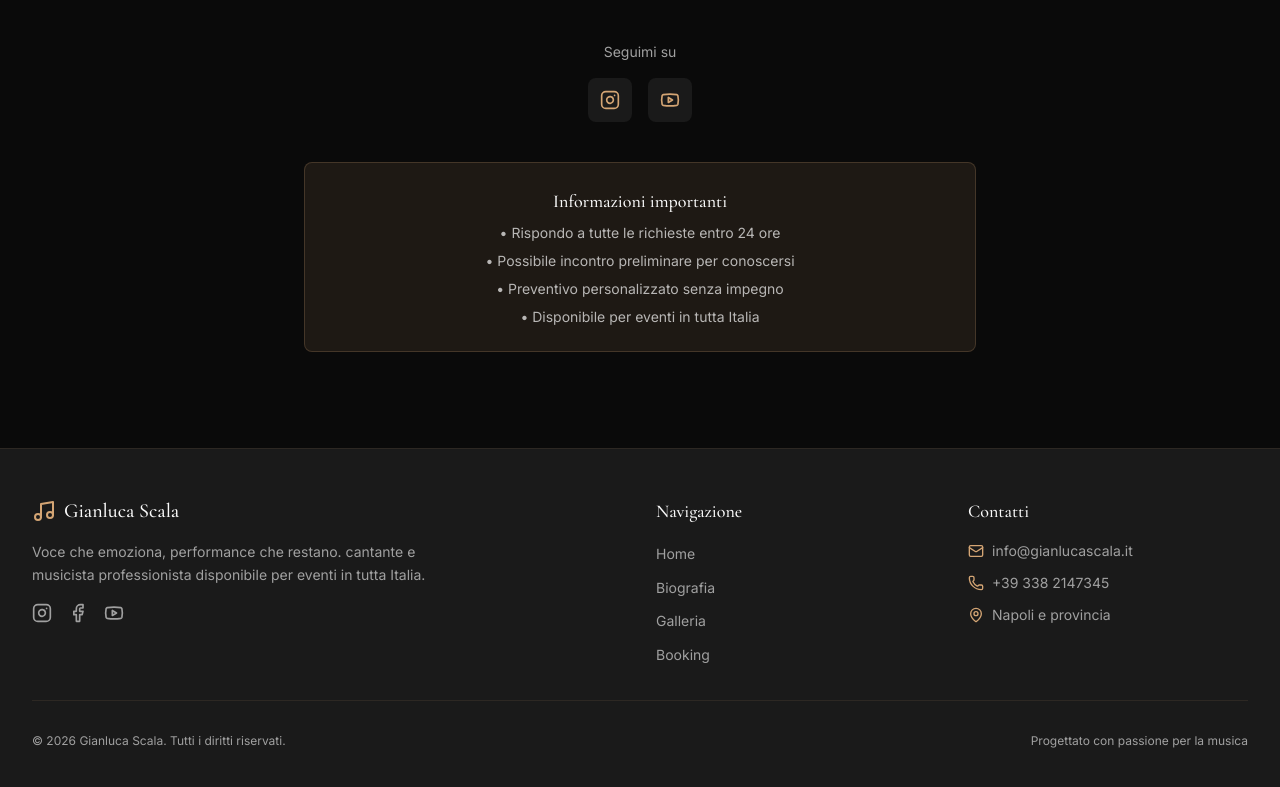
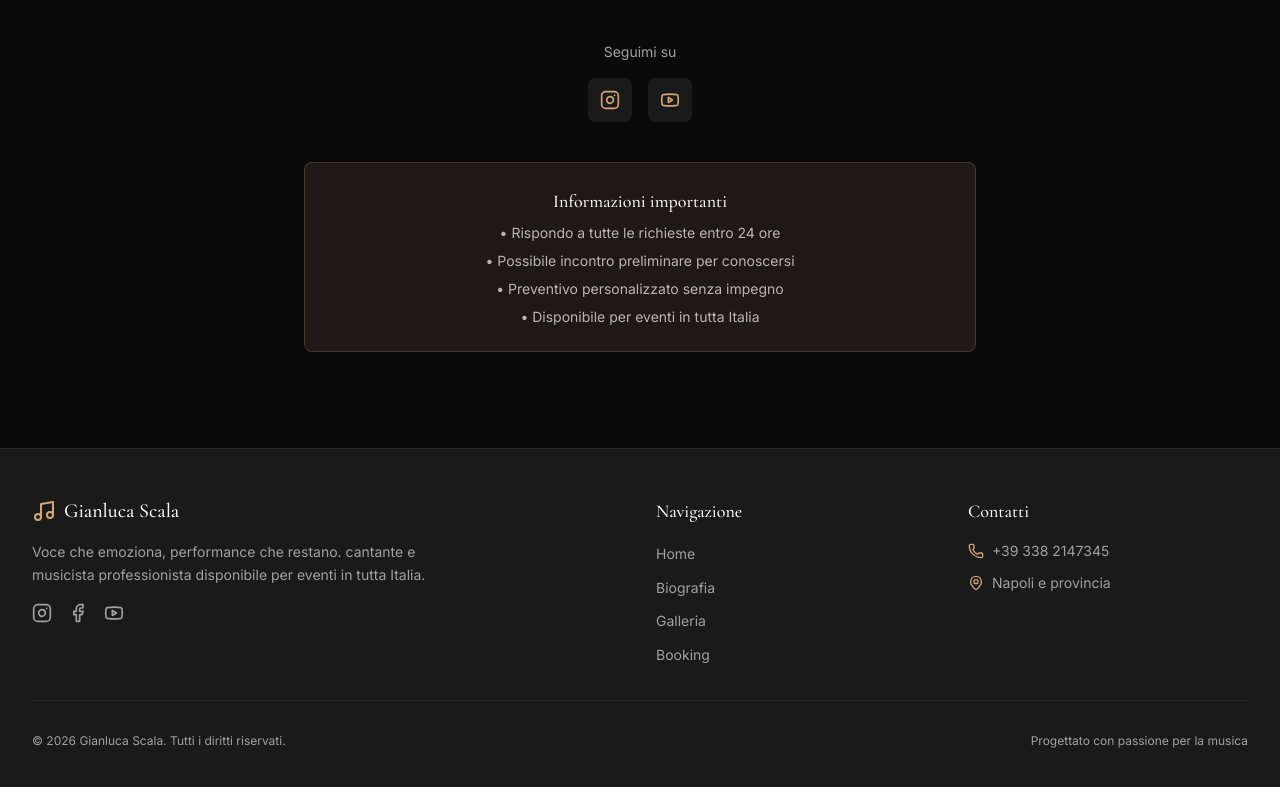
Before and after one commit to francescopaganotustena-hash/turpesito, a React (Vite) app: page /#/contatti in a window 1280 px wide. Shown: the part 511-1298 px from the top of the page. Built offline with nearby package versions, Linux system fonts and the light colour scheme.

Commit message:
chore: remove public emails and update home availability copy

```diff
--- a/src/components/CTASection.tsx
+++ b/src/components/CTASection.tsx
@@ -2,7 +2,11 @@ import { Link } from 'react-router-dom';
 import { ArrowRight, Star } from 'lucide-react';
 import { siteConfig, heroImages } from '../data';
 
-export function CTASection() {
+type CTASectionProps = {
+  showContactLine?: boolean;
+};
+
+export function CTASection({ showContactLine = true }: CTASectionProps) {
   return (
     <section className="relative py-24 overflow-hidden">
       <div
@@ -16,7 +20,7 @@ export function CTASection() {
         <div className="inline-flex items-center gap-2 bg-accent/20 rounded-full px-4 py-2 mb-6">
           <Star className="w-4 h-4 text-accent" />
           <span className="text-sm text-accent font-medium">
-            Disponibile per eventi in tutta Italia
+            Disponibile per eventi a Napoli e provincia
           </span>
         </div>
 
@@ -38,9 +42,11 @@ export function CTASection() {
           <ArrowRight className="w-6 h-6" />
         </Link>
 
-        <p className="mt-6 text-text-muted text-sm">
-          {siteConfig.email} • {siteConfig.phone}
-        </p>
+        {showContactLine && (
+          <p className="mt-6 text-text-muted text-sm">
+            {siteConfig.phone}
+          </p>
+        )}
       </div>
     </section>
   );
--- a/src/components/Footer.tsx
+++ b/src/components/Footer.tsx
@@ -1,5 +1,5 @@
 import { Link } from 'react-router-dom';
-import { Music, Instagram, Facebook, Youtube, Mail, Phone, MapPin } from 'lucide-react';
+import { Music, Instagram, Facebook, Youtube, Phone, MapPin } from 'lucide-react';
 import { siteConfig } from '../data';
 
 export function Footer() {
@@ -71,12 +71,6 @@ export function Footer() {
             <h4 className="font-heading text-lg mb-4">Contatti</h4>
             <ul className="space-y-3">
               <li className="flex items-center gap-2 text-text-muted text-sm">
-                <Mail className="w-4 h-4 text-accent" />
-                <a href={`mailto:${siteConfig.email}`} className="hover:text-accent transition-colors">
-                  {siteConfig.email}
-                </a>
-              </li>
-              <li className="flex items-center gap-2 text-text-muted text-sm">
                 <Phone className="w-4 h-4 text-accent" />
                 <a href={`tel:${siteConfig.phone}`} className="hover:text-accent transition-colors">
                   {siteConfig.phone}
--- a/src/pages/Home.tsx
+++ b/src/pages/Home.tsx
@@ -19,7 +19,7 @@ export function Home() {
       {enableHomeMusicPreview && enableMusicPage && <MusicPreview />}
       <VideoPreview />
       {enableEvents && <EventList />}
-      <CTASection />
+      <CTASection showContactLine={false} />
     </>
   );
 }
```
